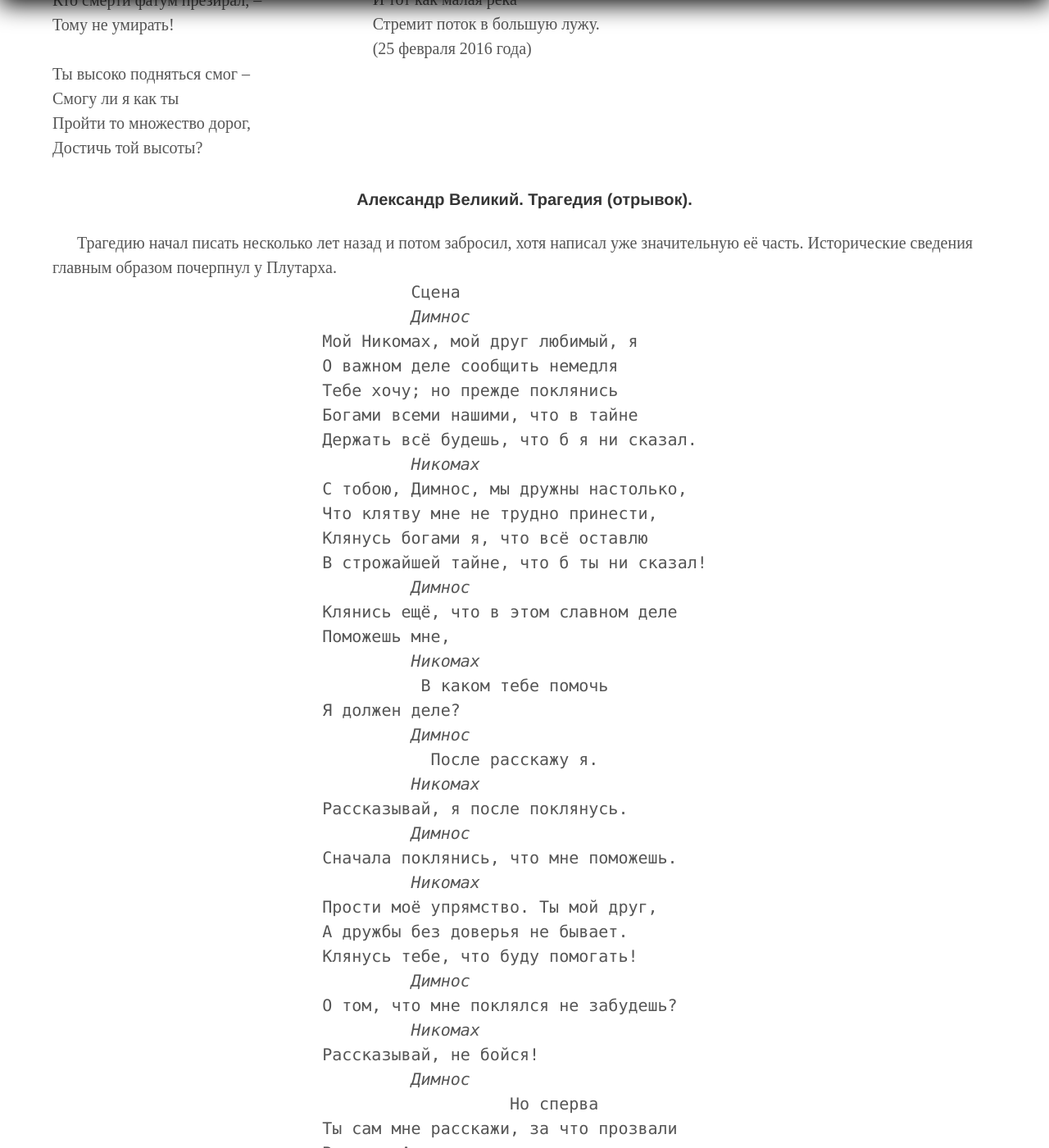
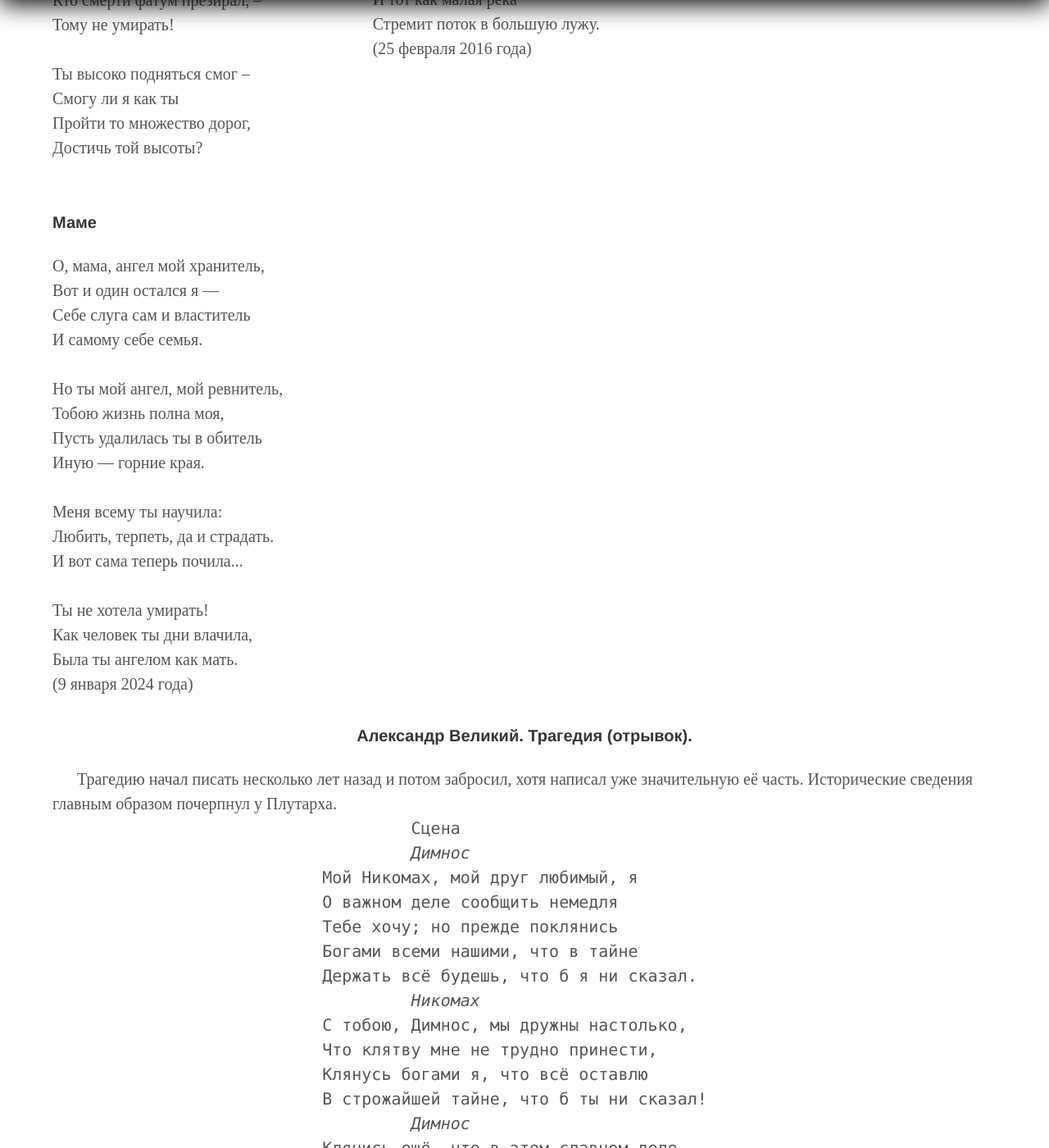
Before and after one commit to postolny/postolny.github.io, a Jekyll site: the page built from _pages/poesia.html, in a window 1280 px wide and 1400 px high, scrolled down 3059 px. Shown: the whole window at 82% size. Built offline with Jekyll 4.4.1, drawn with Linux system fonts in a browser that asks for light colours.

Commit message:
Add files via upload

```diff
--- a/_pages/poesia.html
+++ b/_pages/poesia.html
@@ -85,6 +85,14 @@ permalink: /poesia/
       <div class="column">
         <h4>✦✦✦</h4>
         <p>Ехал мальчик Федя<br>На велосипеде.<br>Ехал по лесочку —<br>Наскочил на кочку.<br>На штанах — заплата —<br>Кочка виновата!<br>(5 августа 2023 года)</p>
+      </div>
+    </div>
+  </div>
+  <div class="flex-columns">
+    <div class="columns inn">
+      <div class="column">
+        <h4>Маме</h4>
+        <p>О, мама, ангел мой хранитель,<br>Вот и один остался я —<br>Себе слуга сам и властитель<br>И самому себе семья.<br><br>Но ты мой ангел, мой ревнитель,<br>Тобою жизнь полна моя,<br>Пусть удалилась ты в обитель<br>Иную — горние края.<br><br>Меня всему ты научила:<br>Любить, терпеть, да и страдать.<br>И вот сама теперь почила...<br><br>Ты не хотела умирать!<br>Как человек ты дни влачила,<br>Была ты ангелом как мать.<br>(9 января 2024 года)</p>
       </div>
     </div>
   </div>
```
